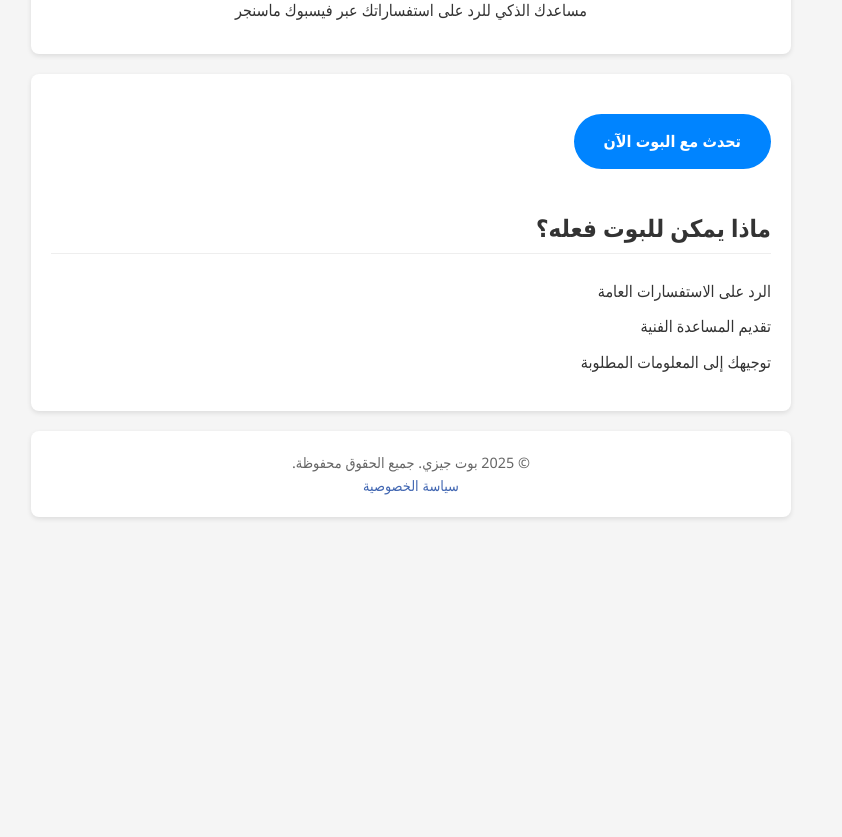
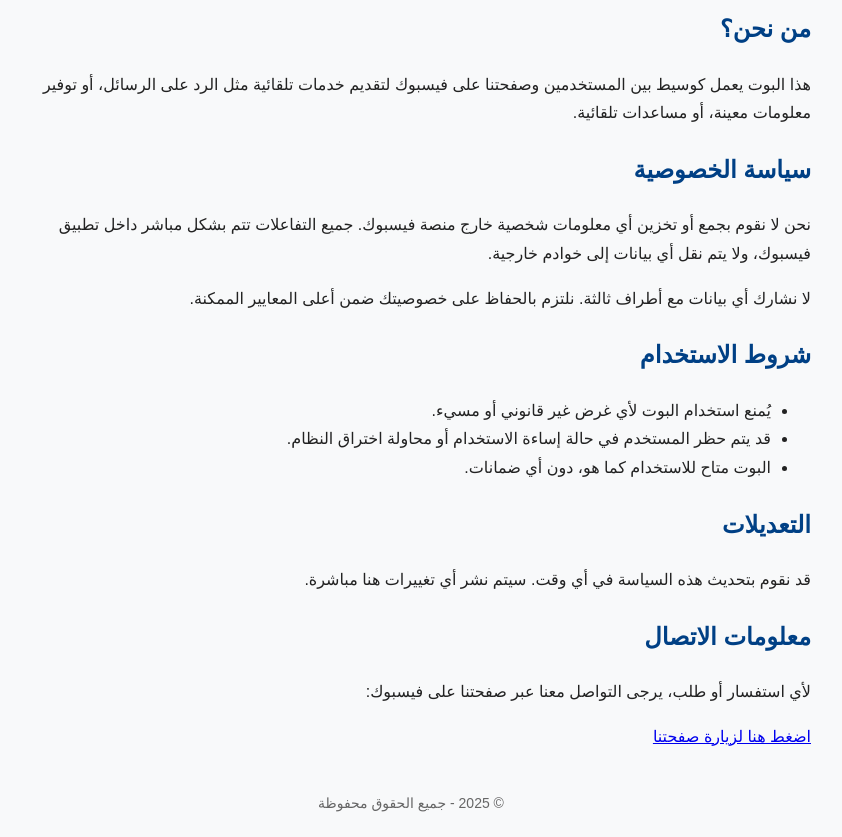
Before and after one commit to Nkhvjhv/Facebook_pages, a plain HTML site: page index.html in a window 1280 px wide. Shown: the part 113-950 px from the top of the page, without its empty margins (229-1071 px from the left). Before the commit the page ends 800 px from the top, so only its background shows below. Drawn offline with Linux system fonts and the light colour scheme.

Commit message:
index.html

```diff
--- a/index.html
+++ b/index.html
@@ -1,56 +1,58 @@
 <!DOCTYPE html>
 <html lang="ar" dir="rtl">
 <head>
-    <meta charset="UTF-8">
-    <meta name="viewport" content="width=device-width, initial-scale=1.0">
-    <title>بوت جيزي - مساعدك على فيسبوك</title>
-    <link rel="stylesheet" href="style.css">
-    <!-- Facebook SDK -->
-    <script>
-        window.fbAsyncInit = function() {
-            FB.init({
-                appId: 'YOUR_APP_ID', // استبدل برقم التطبيق الحقيقي
-                xfbml: true,
-                version: 'v19.0'
-            });
-            FB.AppEvents.logPageView();
-        };
-
-        (function(d, s, id){
-            var js, fjs = d.getElementsByTagName(s)[0];
-            if (d.getElementById(id)) {return;}
-            js = d.createElement(s); js.id = id;
-            js.src = "https://connect.facebook.net/ar_AR/sdk.js";
-            fjs.parentNode.insertBefore(js, fjs);
-        }(document, 'script', 'facebook-jssdk'));
-    </script>
+  <meta charset="UTF-8">
+  <meta name="viewport" content="width=device-width, initial-scale=1">
+  <title>سياسة الخصوصية وشروط الاستخدام - بوت ماسنجر</title>
+  <style>
+    body {
+      font-family: 'Arial', sans-serif;
+      background-color: #f8f9fa;
+      color: #222;
+      padding: 20px;
+      line-height: 1.8;
+      max-width: 800px;
+      margin: auto;
+    }
+    h1, h2 {
+      color: #004085;
+    }
+    footer {
+      margin-top: 40px;
+      font-size: 14px;
+      text-align: center;
+      color: #666;
+    }
+  </style>
 </head>
 <body>
-    <header>
-        <h1>مرحبًا بك في بوت جيزي 🤖</h1>
-        <p>مساعدك الذكي للرد على استفساراتك عبر فيسبوك ماسنجر</p>
-    </header>
 
-    <main>
-        <section class="cta">
-            <a href="https://m.me/YOUR_PAGE_USERNAME" class="messenger-btn">
-                تحدث مع البوت الآن
-            </a>
-        </section>
+  <h1>سياسة الخصوصية وشروط الاستخدام</h1>
 
-        <section class="features">
-            <h2>ماذا يمكن للبوت فعله؟</h2>
-            <ul>
-                <li>الرد على الاستفسارات العامة</li>
-                <li>تقديم المساعدة الفنية</li>
-                <li>توجيهك إلى المعلومات المطلوبة</li>
-            </ul>
-        </section>
-    </main>
+  <h2>من نحن؟</h2>
+  <p>هذا البوت يعمل كوسيط بين المستخدمين وصفحتنا على فيسبوك لتقديم خدمات تلقائية مثل الرد على الرسائل، أو توفير معلومات معينة، أو مساعدات تلقائية.</p>
 
-    <footer>
-        <p>© 2025 بوت جيزي. جميع الحقوق محفوظة.</p>
-        <p><a href="privacy.html">سياسة الخصوصية</a></p>
-    </footer>
+  <h2>سياسة الخصوصية</h2>
+  <p>نحن لا نقوم بجمع أو تخزين أي معلومات شخصية خارج منصة فيسبوك. جميع التفاعلات تتم بشكل مباشر داخل تطبيق فيسبوك، ولا يتم نقل أي بيانات إلى خوادم خارجية.</p>
+  <p>لا نشارك أي بيانات مع أطراف ثالثة. نلتزم بالحفاظ على خصوصيتك ضمن أعلى المعايير الممكنة.</p>
+
+  <h2>شروط الاستخدام</h2>
+  <ul>
+    <li>يُمنع استخدام البوت لأي غرض غير قانوني أو مسيء.</li>
+    <li>قد يتم حظر المستخدم في حالة إساءة الاستخدام أو محاولة اختراق النظام.</li>
+    <li>البوت متاح للاستخدام كما هو، دون أي ضمانات.</li>
+  </ul>
+
+  <h2>التعديلات</h2>
+  <p>قد نقوم بتحديث هذه السياسة في أي وقت. سيتم نشر أي تغييرات هنا مباشرة.</p>
+
+  <h2>معلومات الاتصال</h2>
+  <p>لأي استفسار أو طلب، يرجى التواصل معنا عبر صفحتنا على فيسبوك:</p>
+  <p><a href="https://facebook.com/اسم_صفحتك" target="_blank">اضغط هنا لزيارة صفحتنا</a></p>
+
+  <footer>
+    &copy; 2025 - جميع الحقوق محفوظة
+  </footer>
+
 </body>
 </html>
```
